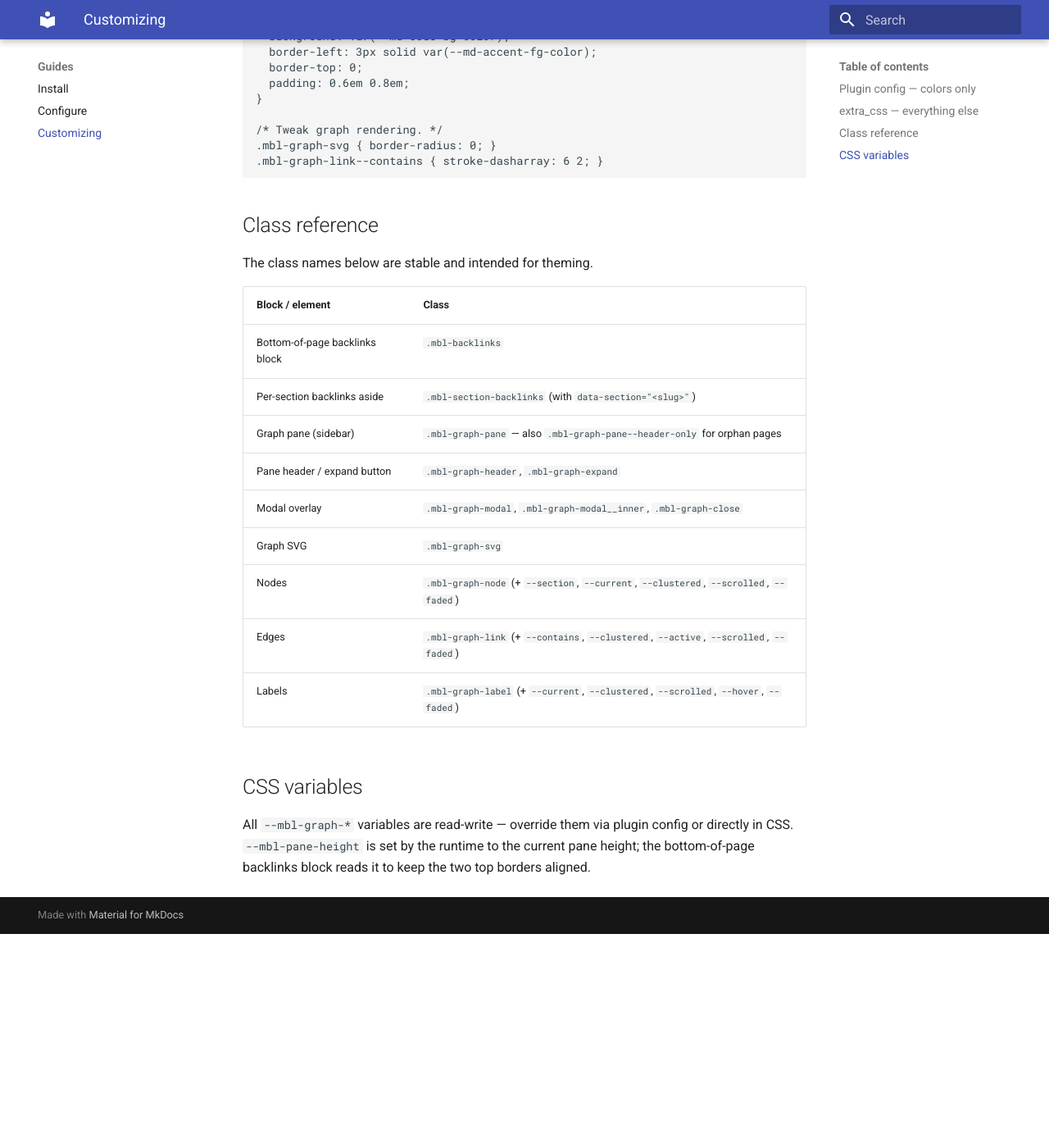
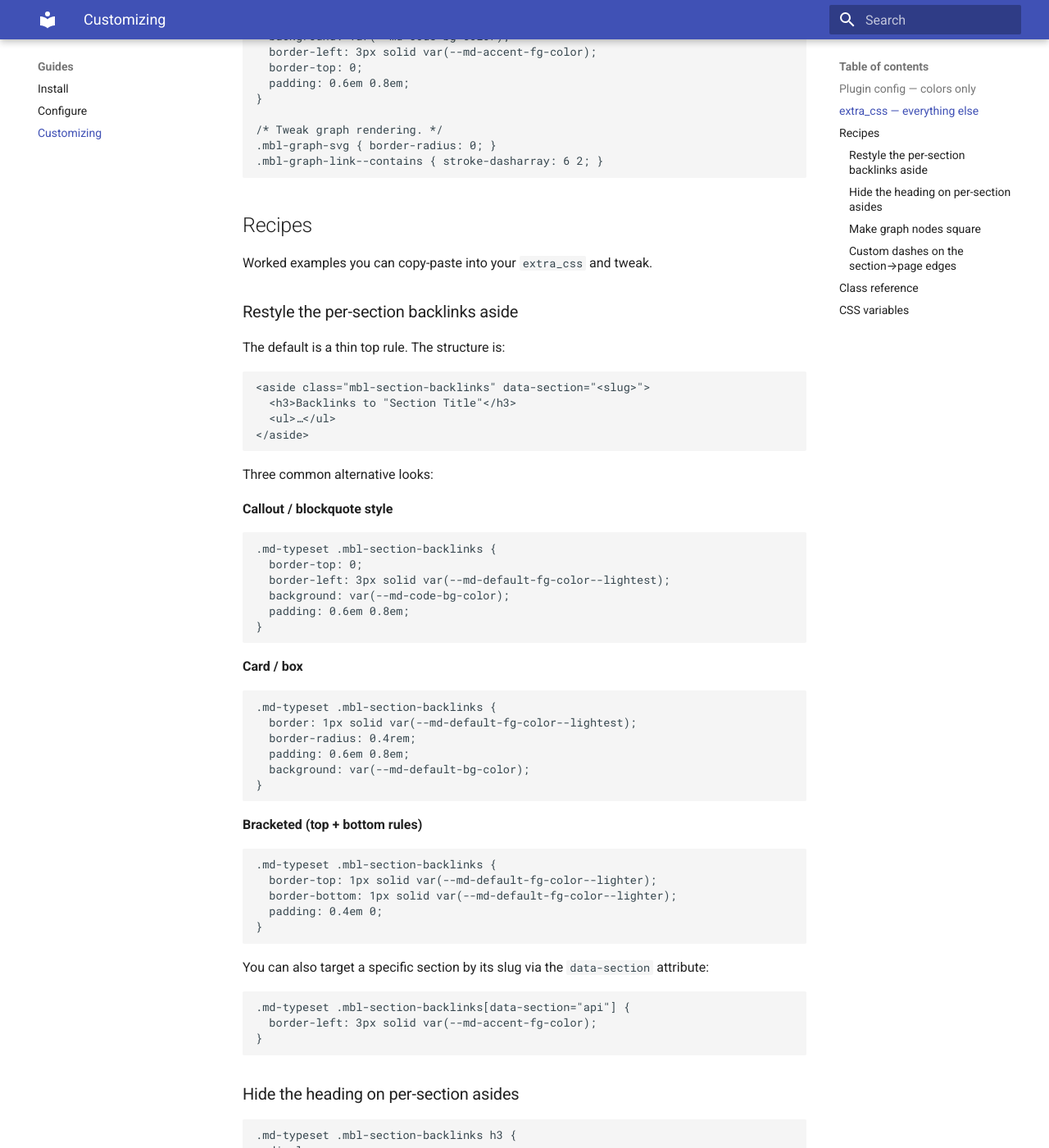
Before and after one commit to wo0lien/mkdocs-back-links, an MkDocs documentation site: the page built from docs/guides/customizing.md, in a window 1280 px wide and 1400 px high, scrolled down 1645 px. Shown: the whole window at 82% size. Built offline with MkDocs 1.6.1 and Material for MkDocs 9.7.7, drawn with Linux system fonts in a browser that asks for light colours; before the commit the page ends 2784 px from its top, so only the background shows below that; some of the changed text lies outside the part shown.

Commit message:
docs(demo): add restyling recipes for the section-backlinks aside
Three copy-pasteable looks (callout, card, bracketed), per-slug
targeting via data-section, and a couple of small graph theming
recipes (hide section heading, custom contains dashes).

````diff
--- a/docs/guides/customizing.md
+++ b/docs/guides/customizing.md
@@ -75,6 +75,92 @@ extra_css:
 .mbl-graph-link--contains { stroke-dasharray: 6 2; }
 ```
 
+## Recipes
+
+Worked examples you can copy-paste into your `extra_css` and tweak.
+
+### Restyle the per-section backlinks aside
+
+The default is a thin top rule. The structure is:
+
+```html
+<aside class="mbl-section-backlinks" data-section="<slug>">
+  <h3>Backlinks to "Section Title"</h3>
+  <ul>…</ul>
+</aside>
+```
+
+Three common alternative looks:
+
+**Callout / blockquote style**
+
+```css
+.md-typeset .mbl-section-backlinks {
+  border-top: 0;
+  border-left: 3px solid var(--md-default-fg-color--lightest);
+  background: var(--md-code-bg-color);
+  padding: 0.6em 0.8em;
+}
+```
+
+**Card / box**
+
+```css
+.md-typeset .mbl-section-backlinks {
+  border: 1px solid var(--md-default-fg-color--lightest);
+  border-radius: 0.4rem;
+  padding: 0.6em 0.8em;
+  background: var(--md-default-bg-color);
+}
+```
+
+**Bracketed (top + bottom rules)**
+
+```css
+.md-typeset .mbl-section-backlinks {
+  border-top: 1px solid var(--md-default-fg-color--lighter);
+  border-bottom: 1px solid var(--md-default-fg-color--lighter);
+  padding: 0.4em 0;
+}
+```
+
+You can also target a specific section by its slug via the
+`data-section` attribute:
+
+```css
+.md-typeset .mbl-section-backlinks[data-section="api"] {
+  border-left: 3px solid var(--md-accent-fg-color);
+}
+```
+
+### Hide the heading on per-section asides
+
+```css
+.md-typeset .mbl-section-backlinks h3 {
+  display: none;
+}
+```
+
+### Make graph nodes square
+
+```css
+.mbl-graph-node {
+  rx: 1;
+}
+```
+
+(SVG circles ignore `rx`; if you need real squares, swap the elements
+via JS — beyond the scope of CSS-only theming.)
+
+### Custom dashes on the section→page edges
+
+```css
+.mbl-graph-link--contains {
+  stroke-dasharray: 6 2;
+  stroke-opacity: 1;
+}
+```
+
 ## Class reference
 
 The class names below are stable and intended for theming.
````
